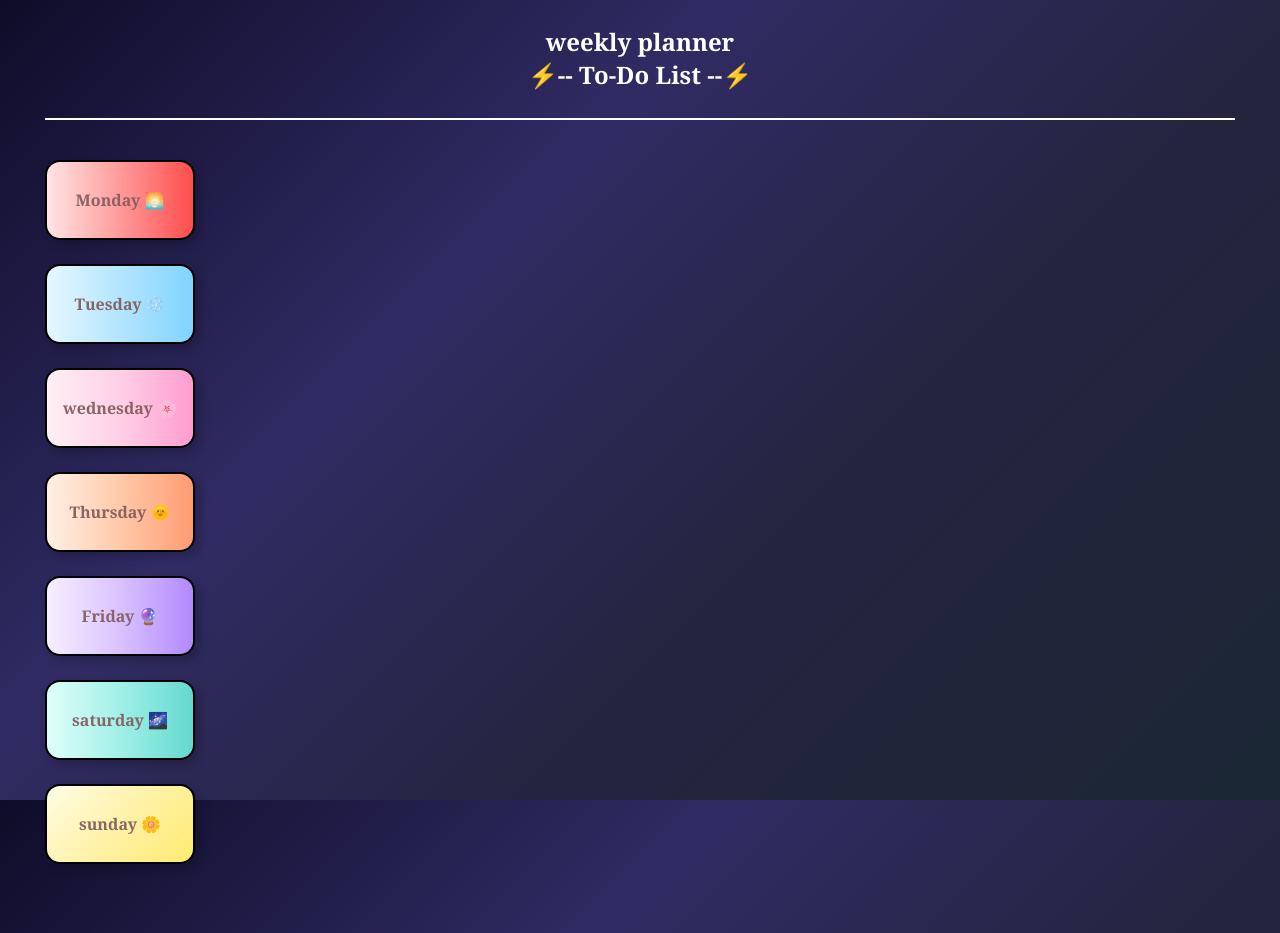
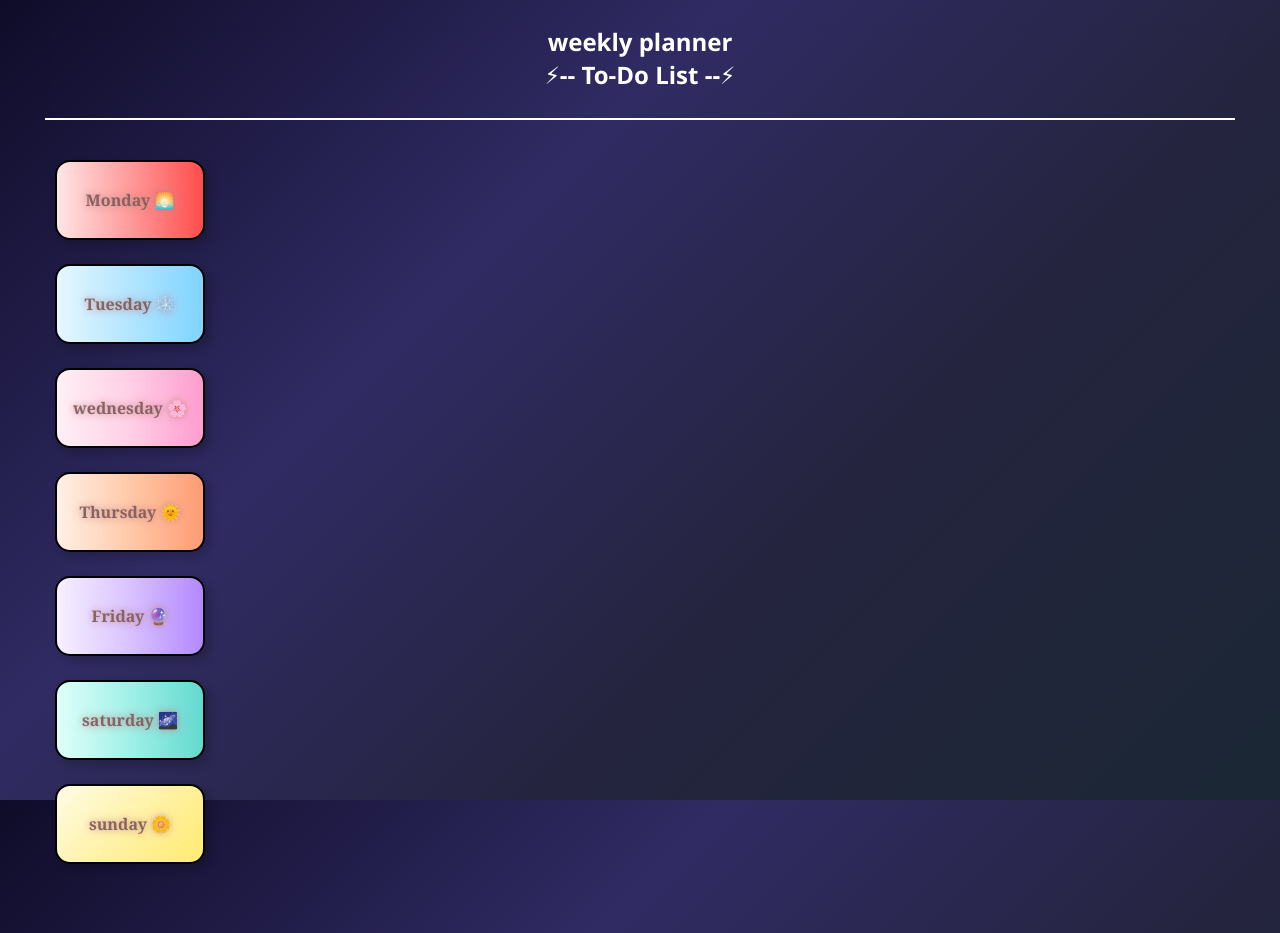
Before and after one commit to BakaHatake/Lets-C, a plain HTML site: page html/weak.html in a window 1280 px wide. Drawn offline with Linux system fonts and the light colour scheme.

Commit message:
no anima

```diff
--- a/html/weak.html
+++ b/html/weak.html
@@ -23,6 +23,9 @@
                background-attachment: fixed;
                background-size: cover;
                color:rgba(130, 92, 92, 0.932);
+               text-shadow:
+  0 0 6px rgba(180, 120, 120, 0.6),
+  0 0 12px rgba(220, 160, 160, 0.4);
                font-family: Cambria, Cochin, Georgia, Times, 'Times New Roman', serif;
                margin: 20px;
                padding: 25px;
@@ -31,12 +34,21 @@
             /* position:fixed; */
             color: white;
             margin-top:-20px;
+            text-shadow: none;
+            font-family: 'Segoe UI', Tahoma, Geneva, Verdana, sans-serif;
         }
         header{
+            z-index: 10;
+            backdrop-filter: blur(2.5px);
+            text-align: center;
+            position: sticky;
+            top: 1px;
             margin-bottom: 40px;
             border-bottom: 2px solid white;
             padding-bottom:7px;
-
+        }
+        nav{
+            margin-bottom: 20px;
         }
         .cont{
             /* display: none; */
@@ -49,10 +61,12 @@
 
         }
         .day-row{
+            padding-left:10px;
+            width: 67%;
             /* color: #ffffff; */
             display: flex;
             align-items: center;
-            gap: 16px;
+            gap:3rem;
             margin-bottom: 24px;
         }
         .box{
@@ -89,6 +103,7 @@
                   background: linear-gradient(135deg, #fffce5 0%, #fff2a8 50%, #ffeb70 100%);
             }
         .cont{
+            /* width: 7%; */
             display: none;
             flex: 1;
             height:auto;
```
Lines whose indentation alone changed are shown as unchanged.
